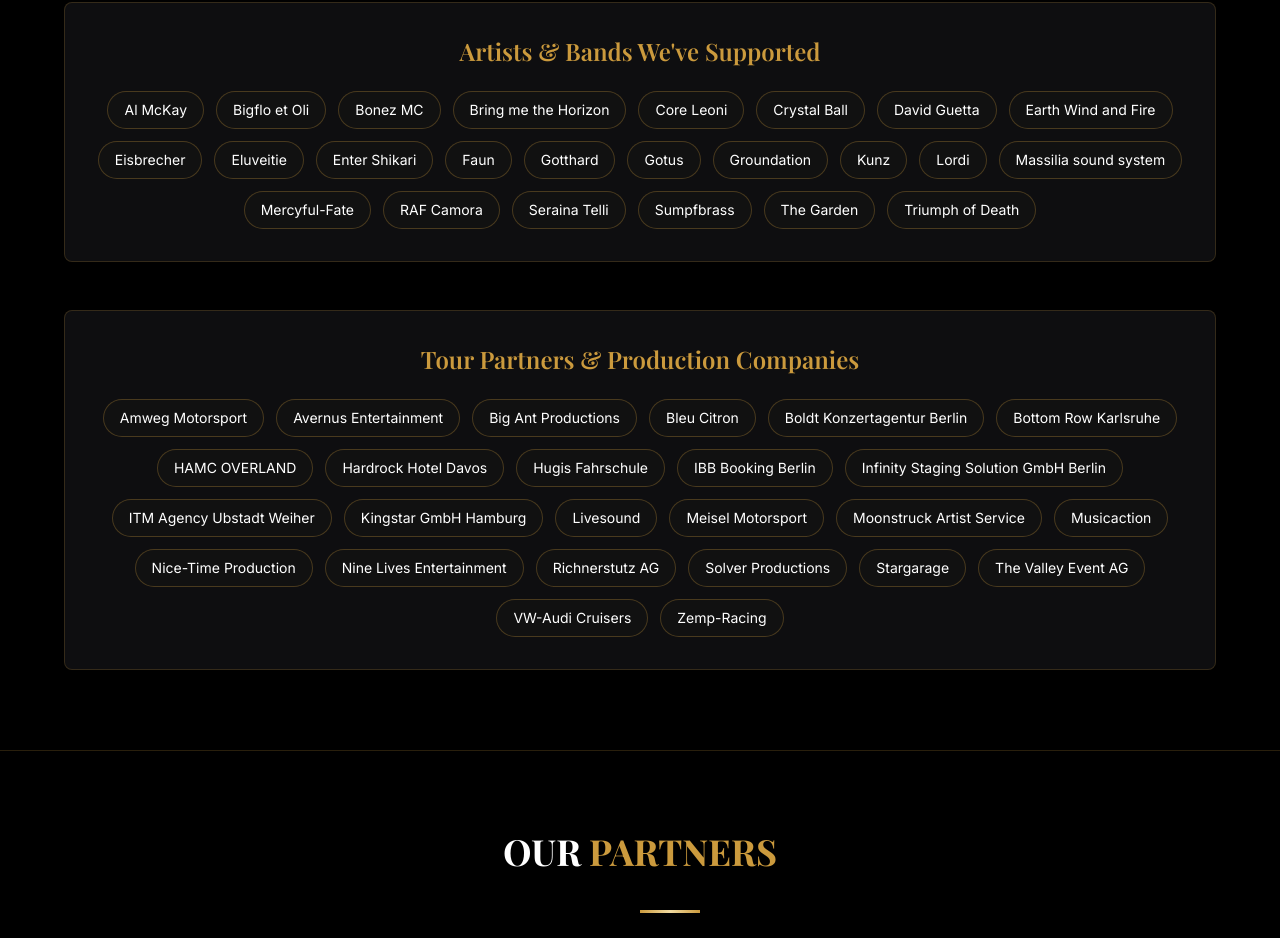
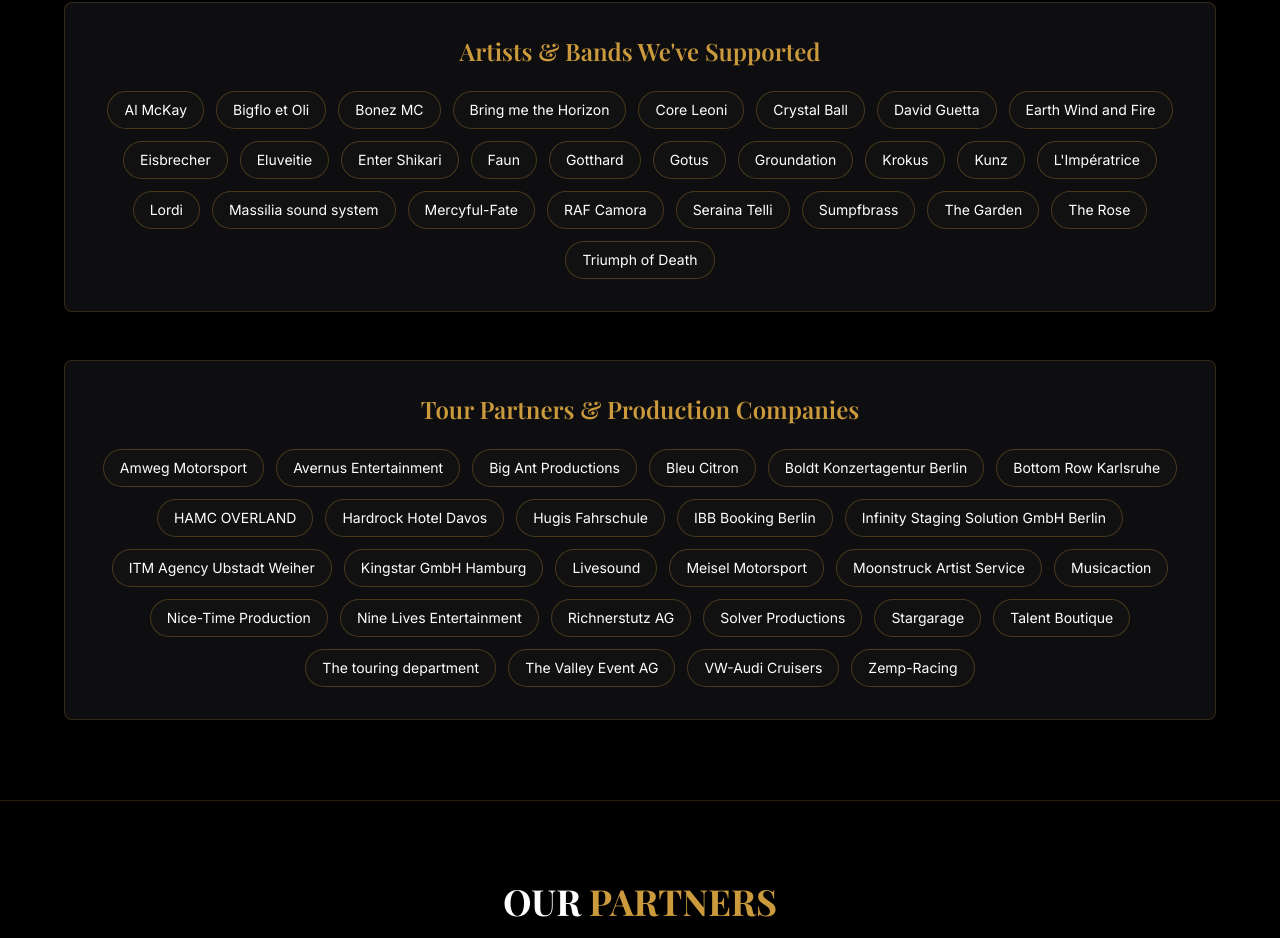
Before and after one commit to darkyy92/race-attack-redesign, a React (Vite) app: page / in a window 1280 px wide. Shown: the part 2110-3048 px from the top of the page. Built offline with nearby package versions, Linux system fonts and the light colour scheme.

Commit message:
Update References.tsx

```diff
--- a/src/components/References.tsx
+++ b/src/components/References.tsx
@@ -41,7 +41,9 @@ const References: React.FC = () => {
     { name: "Gotthard", url: "https://www.gotthard.com/news/" },
     { name: "Gotus", url: "https://www.facebook.com/gotusmusic" },
     { name: "Groundation", url: "https://groundation.com/" },
+    { name: "Krokus", url: "https://www.krokusonline.com/" },
     { name: "Kunz", url: "https://www.kunzmusik.ch/" },
+    { name: "L'Impératrice", url: "https://l-imperatrice.cool/" },
     { name: "Lordi", url: "https://www.lordi.fi/" },
     { name: "Massilia sound system", url: "http://www.massilia-soundsystem.com/" },
     { name: "Mercyful-Fate", url: "https://mercyfulfatecoven.com/" },
@@ -49,6 +51,7 @@ const References: React.FC = () => {
     { name: "Seraina Telli", url: "https://serainatelli.com" },
     { name: "Sumpfbrass", url: "https://www.sumpfffbrass.ch/" },
     { name: "The Garden", url: "https://www.thegardenvadavada.com/" },
+    { name: "The Rose", url: "https://www.officialtherose.com/" },
     { name: "Triumph of Death", url: "http://triumphofdeath.com/" }
    ];
 
@@ -75,6 +78,8 @@ const References: React.FC = () => {
     { name: "Richnerstutz AG", url: "https://richnerstutz.ch/" },
     { name: "Solver Productions", url: "https://www.solver-productions.com/" },
     { name: "Stargarage", url: "http://stargarage.ch/" },
+    { name: "Talent Boutique", url: "https://talentboutique.fr/" },
+    { name: "The touring department", url: "https://www.thetouringdept.live/" },
     { name: "The Valley Event AG", url: "https://thevalley.ch" },
     { name: "VW-Audi Cruisers", url: "https://www.facebook.com/vwaudicruisers" },
     { name: "Zemp-Racing", url: "https://zemp-racing.ch/" }
```
